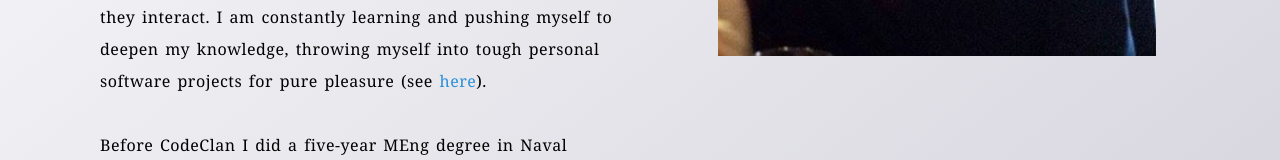
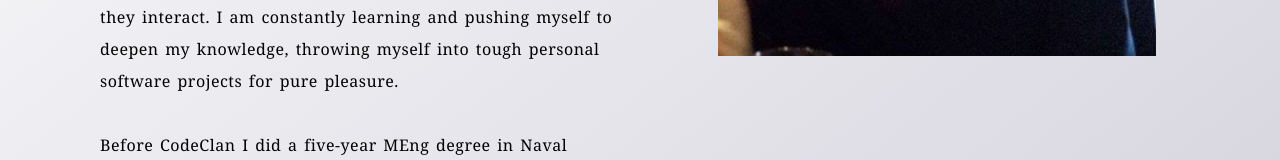
Before and after one commit to jah1603/jQuery-ReactJS-carousels, a React (Create React App) app: page /about in a window 1280 px wide. Shown: the part 627-787 px from the top of the page. Built offline with nearby package versions, Linux system fonts and the light colour scheme.

Commit message:
remove non-functioning link in About.js

```diff
--- a/src/components/About.js
+++ b/src/components/About.js
@@ -9,7 +9,7 @@ const About = () => (
     <div className="about-paragraph">
       <p><strong>I am passionate about software development and fascinated by the web. I love confronting a programming challenge head on and turning it into an opportunity for growth and learning.</strong> <br/><br/>
       I recently finished <a href="https://codeclan.com/">CodeClan's</a> software development course in Edinburgh. During the 4-month course I gained hundreds of hours of practical programming experience and took part in 3 full-stack projects. <br/><br/>
-      I finished the course in September 2018 brimming with passion for the industry, equally so for front and back end and how they interact. I am constantly learning and pushing myself to deepen my knowledge, throwing myself into tough personal software projects for pure pleasure (see <a href="/portfolio" >here</a>).<br/><br/>
+      I finished the course in September 2018 brimming with passion for the industry, equally so for front and back end and how they interact. I am constantly learning and pushing myself to deepen my knowledge, throwing myself into tough personal software projects for pure pleasure.<br/><br/>
       Before CodeClan I did a five-year MEng degree in Naval Architecture, graduating with Merit. Analytical thinking lies at the heart of what I do, and this - coupled with my great communication skills - is hugely beneficial when up against a new programming challenge in a team. While I'm not programming I enjoy travelling, playing piano and guitar, playing squash, learning foreign languages and reading.</p>
     </div>
     <div className="about-photo">
```
